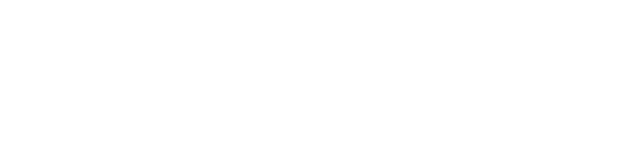
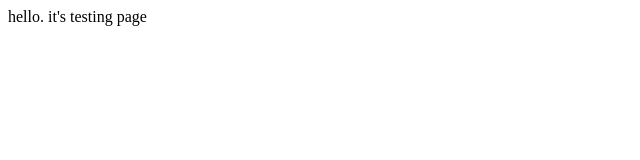
Before and after one commit to dn090884vvm/voha-repository, a plain HTML site: page index.html in a window 1280 px wide. Shown: the whole page, without its empty margins (0-640 px from the left). Drawn offline with Linux system fonts and the light colour scheme.

Commit message:
Добавляет текст в body

```diff
--- a/index.html
+++ b/index.html
@@ -7,6 +7,6 @@
     <title>Git rules!</title>
 </head>
 <body>
-
+    hello. it's testing page
 </body>
 </html>
```
